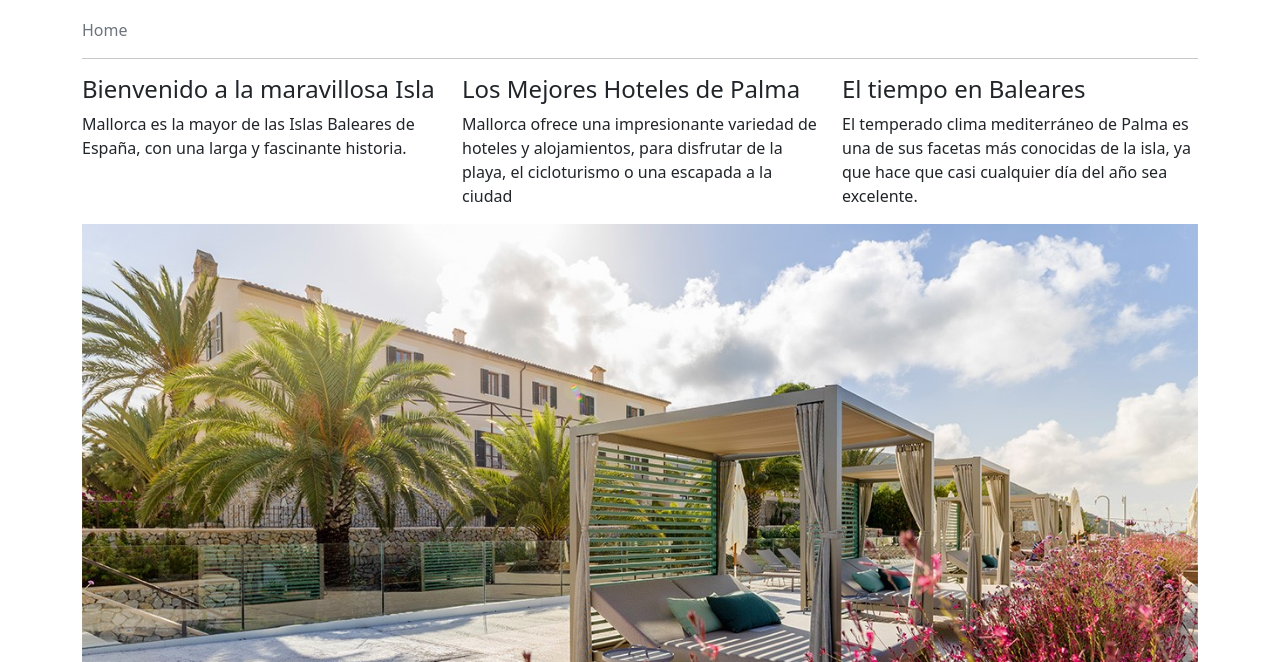
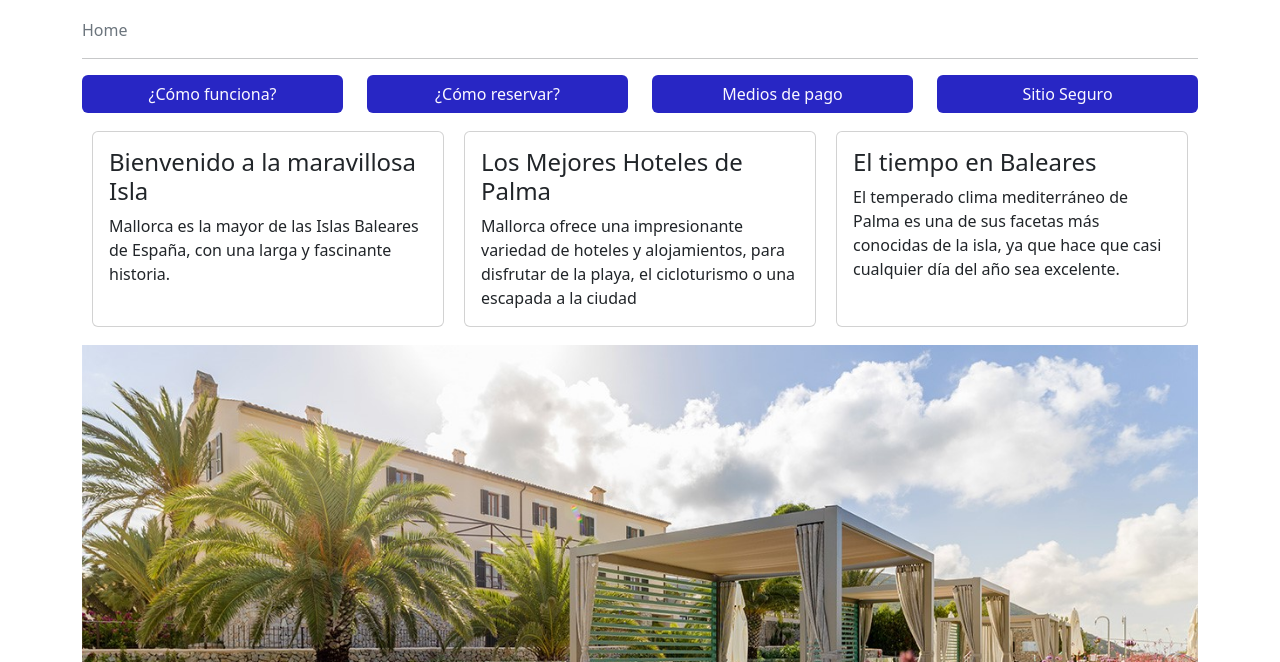
Before and after one commit to laylarodas/guia-hoteles-mallorca, a website: page index.html in a window 1280 px wide. Shown: the part 138-800 px from the top of the page. Drawn offline with nearby package versions, Linux system fonts and the light colour scheme; a web font is replaced by a local one.

Commit message:
modif en las pags index.html y price.html, componentes collapse, multi-collapse y accordion

```diff
--- a/css/main.css
+++ b/css/main.css
@@ -38,7 +38,6 @@ footer {
     width: 100%;
     background-color: #2826C4;
     color: #FBF8FF;
-    border-radius: 0;
 }
 .btn-click:hover ,.btn-form-contact:hover{
     color: #1E1927;
--- a/index.html
+++ b/index.html
@@ -14,6 +14,7 @@
     <title>Guia de hoteles</title>
   </head>
   <body>
+    <!--   NAVBAR LINKS  -->
     <nav class="navbar navbar-expand-md fixed-top navbar-hotels">
         <a href="#" class="navbar-brand navbar-name">Guía</a>
         <button class="navbar-toggler" type="button" data-bs-toggle="collapse" data-bs-target="#navbarContent" aria-controls="navbarContent" aria-expanded="false" aria-label="Toggle navigation">
@@ -33,27 +34,85 @@
         <h1>Hoteles en Mallorca</h1>
     </div>
     <div class="container">
+
+        <!--  WEBSITE MAP  -->
         <nav aria-label="breadcrumb">
             <ol class="breadcrumb">
               <li class="breadcrumb-item active" aria-current="page">Home</li>
             </ol>
         </nav>
+
         <hr>
+
+        <!--  WEBSITE INFO -->
         <div class="row">
-            <div class="col-sm-4">
-                <h4>Bienvenido a la maravillosa Isla</h4>
-                <p>Mallorca es la mayor de las Islas Baleares de España, con una larga y fascinante historia.</p>
+            <div class="col-sm-3">
+                <button class="btn btn-click" type="button" data-bs-toggle="collapse" data-bs-target="#work" aria-expanded="false" aria-controls="multiCollapse1">¿Cómo funciona?</button>
             </div>
-            <div class="col-sm-4">
-                <h4>Los Mejores Hoteles de Palma</h4>
-                <p>Mallorca ofrece una impresionante variedad de hoteles y alojamientos, para disfrutar de la playa, el cicloturismo o una escapada a la ciudad</p>
+            <div class="col-sm-3">
+                <button class="btn btn-click" type="button" data-bs-toggle="collapse" data-bs-target="#reserve" aria-expanded="false" aria-controls="multiCollapse2">¿Cómo reservar?</button>
             </div>
-            <div class="col-sm-4">
-                <h4>El tiempo en Baleares</h4>
-                <p>El temperado clima mediterráneo de Palma es una de sus facetas más conocidas de la isla, ya que hace que casi cualquier día del año sea excelente.</p>
+            <div class="col-sm-3">
+                <button class="btn btn-click" type="button" data-bs-toggle="collapse" data-bs-target="#pay" aria-expanded="false" aria-controls="multiCollapse3">Medios de pago</button>
+            </div>
+            <div class="col-sm-3">
+                <button class="btn btn-click" type="button" data-bs-toggle="collapse" data-bs-target="#security" aria-expanded="false" aria-controls="multiCollapse4">Sitio Seguro</button>
             </div>
         </div>
-        <img class="img-fluid" src="./images/banner-hotel.jpg" alt="img-banner-hotel">
+        <div class="row">
+            <div class="col-sm-3 collapse multi-collapse" id="work">
+                <p>
+                    <h4>¿Cómo funciona?</h4>
+                    <p>Buscá los hoteles de acuerdo a tu preferencia.</p>
+                </p>
+            </div>
+            <div class="col-sm-3 collapse multi-collapse" id="reserve">
+                <p>
+                    <h4>¿Cómo reservar?</h4>
+                    <p>Selecciona el lugar y reserva ingresando tus datos.</p>
+                </p>
+            </div>
+            <div class="col-sm-3 collapse multi-collapse" id="pay">
+                <p>
+                    <h4>Medios de pago</h4>
+                    <p>Paga con tarjeta de crédito o débito. Puedes tener hasta 18 cuotas sin interés!</p>
+                </p>
+            </div>
+            <div class="col-sm-3 collapse multi-collapse" id="security">
+                <p>
+                    <h4>Medios de pago</h4>
+                    <p>Siempre estas protegid@!</p>
+                </p>
+            </div>
+        </div>
+
+        <!-- INFO PLACE -->
+        <div class="d-flex flex-wrap mt-2">
+            <div class="card card-hotel d-flex flex-column justify-content-between justify-content-between">
+                <div class="card-body">
+                    <h4 class="card-title">Bienvenido a la maravillosa Isla</h4>
+                    <p class="card-text">Mallorca es la mayor de las Islas Baleares de España, con una larga y fascinante historia.</p>
+                </div>
+            </div>
+            <div class="card card-hotel d-flex flex-column justify-content-between justify-content-between">
+                <div class="card-body">
+                    <h4 class="card-title">Los Mejores Hoteles de Palma</h4>
+                    <p class="card-text">Mallorca ofrece una impresionante variedad de hoteles y alojamientos, para disfrutar de la playa, el cicloturismo o una escapada a la ciudad</p>
+                </div>
+            </div>
+            <div class="card card-hotel d-flex flex-column justify-content-between justify-content-between">
+                <div class="card-body">
+                    <h4 class="card-title">El tiempo en Baleares</h4>
+                    <p class="card-text">El temperado clima mediterráneo de Palma es una de sus facetas más conocidas de la isla, ya que hace que casi cualquier día del año sea excelente.</p>
+                </div>
+            </div>
+        </div>
+
+
+        <!--   BANNER   -->
+        <img class="img-fluid mt-2" src="./images/banner-hotel.jpg" alt="img-banner-hotel">
+
+        <!-- CARDS HOTELS -->
         <div class="d-flex flex-wrap container-hotels">
             <div class="card card-hotel d-flex flex-column justify-content-between justify-content-between">
                 <div class="card-body">
```
Also changed, not shown: price.html (+45 -0 lines).
